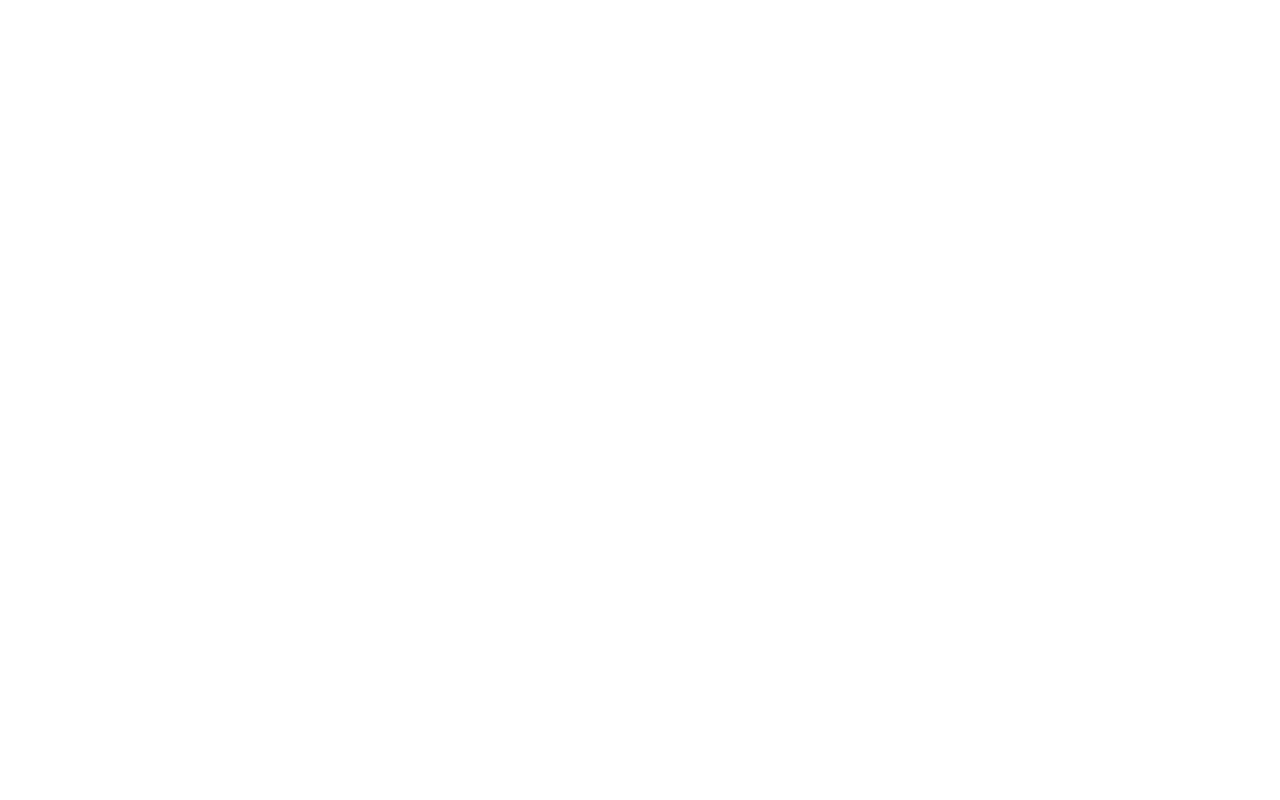
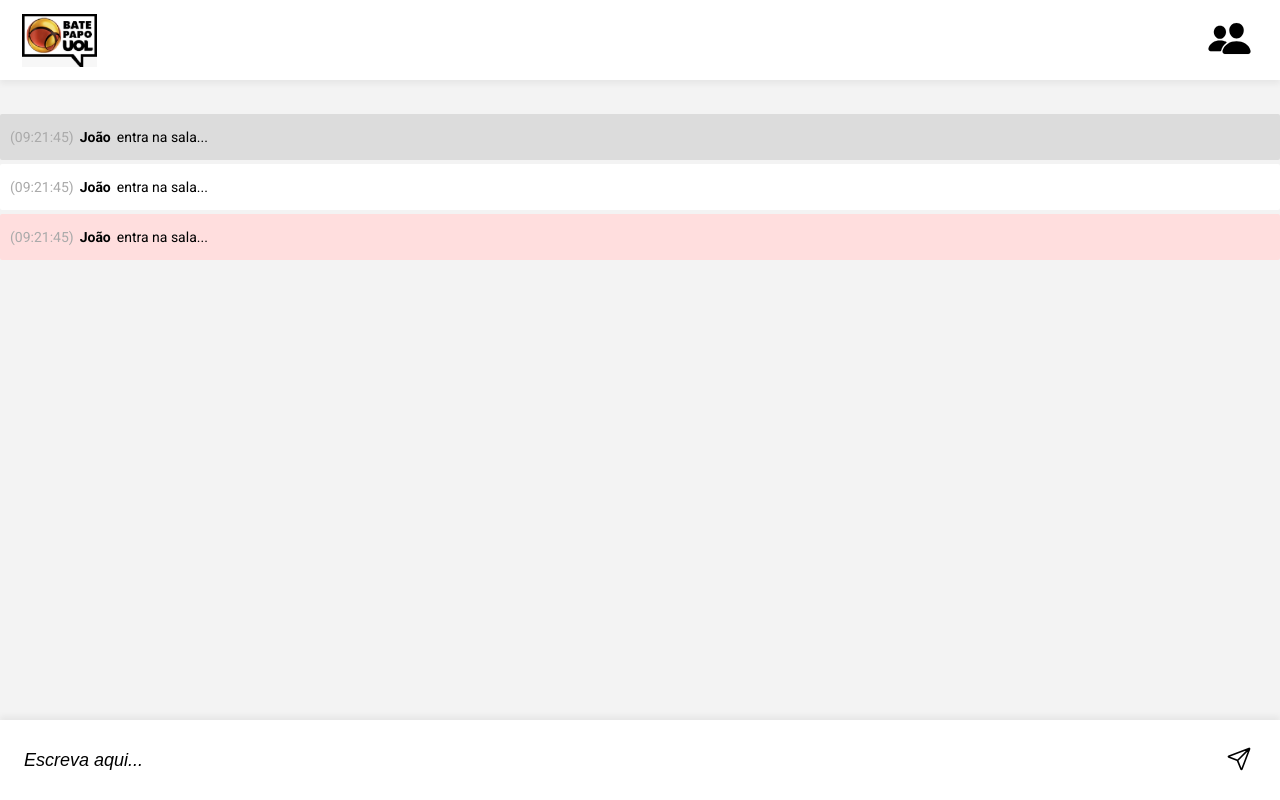
Before and after one commit to thalesAlves758/bate-papo-uol, a plain HTML site: page index.html in a window 1280 px wide. Drawn offline with nearby package versions, Linux system fonts and the light colour scheme.

Commit message:
Cria layout essencial do projeto

```diff
--- a/css/style.css
+++ b/css/style.css
@@ -0,0 +1,112 @@
+@import url('https://fonts.googleapis.com/css2?family=Roboto:ital,wght@0,100;0,300;0,400;0,500;0,700;0,900;1,100;1,300;1,400;1,500;1,700;1,900&display=swap');
+
+body {
+    font-family: 'Roboto', sans-serif;
+    background-color: #F3F3F3;
+}
+
+.bar {
+    position: fixed;
+    width: 100%;
+    z-index: 1;
+    display: flex;
+    justify-content: space-between;
+    align-items: center;
+    background-color: #FFFFFF;
+    height: 80px;
+    padding: 22px;
+}
+
+.bar button {
+    background-color: inherit;
+    border: none;
+    outline: none;
+}
+
+.bar button:hover {
+    cursor: pointer;
+}
+
+.top-bar {
+    left: 0;
+    top: 0;
+    box-shadow: 0px 4px 6px rgba(0, 0, 0, 0.05);
+}
+
+.top-bar img {
+    width: 75px;
+    height: 53px;
+}
+
+.top-bar button ion-icon {
+    width: 45px;
+    height: 45px;
+}
+
+.bottom-bar {
+    left: 0;
+    bottom: 0;
+    box-shadow: 0px -4px 6px rgba(0, 0, 0, 0.05);
+}
+
+.bottom-bar input {
+    width: 100%;
+    margin-right: 20px;
+    outline: none;
+    border: none;
+    background-color: inherit;
+    height: 30px;
+    font-size: 18px;
+    color: #000000;
+}
+
+.bottom-bar input::placeholder {
+    font-style: italic;
+    color: #000000;
+}
+
+.bottom-bar button ion-icon {
+    width: 26px;
+    height: 26px;
+}
+
+.messages-container {
+    margin-top: 114px;
+    margin-bottom: 90px;
+    width: 100%;
+}
+
+.message {
+    border-radius: 2px;
+    padding: 10px;
+    min-height: 40px;
+    display: flex;
+    align-items: center;
+    width: 100%;
+    font-size: 14px;
+}
+
+.message:not(:first-child) {
+    margin-top: 4px;
+}
+
+.message.normal-message {
+    background-color: #FFFFFF;
+}
+
+.message.status-message {
+    background-color: #DCDCDC;
+}
+
+.message.reserved-message {
+    background-color: #FFDEDE;
+}
+
+.message .hour {
+    color: #AAAAAA;
+}
+
+.message .username {
+    font-weight: bold;
+    margin: 6px;
+}
--- a/index.html
+++ b/index.html
@@ -14,6 +14,43 @@
 </head>
 <body>
 
+    <div class="bar top-bar">
+        <img src="images/bate-papo-uol.jpg" alt="Bate-papo UOL">
+
+        <button>
+            <ion-icon name="people"></ion-icon>
+        </button>
+    </div>
+
+    <div class="messages-container">
+        <div class="message status-message">
+            <span class="hour">(09:21:45)</span>
+            <span class="username">João</span>
+            entra na sala...
+        </div>
+        <div class="message normal-message">
+            <span class="hour">(09:21:45)</span>
+            <span class="username">João</span>
+            entra na sala...
+        </div>
+        <div class="message reserved-message">
+            <span class="hour">(09:21:45)</span>
+            <span class="username">João</span>
+            entra na sala...
+        </div>
+    </div>
+
+    <div class="bar bottom-bar">
+        <input type="text" placeholder="Escreva aqui...">
+
+        <button>
+            <ion-icon name="paper-plane-outline"></ion-icon>
+        </button>
+    </div>
+
+    <script type="module" src="https://unpkg.com/ionicons@5.5.2/dist/ionicons/ionicons.esm.js"></script>
+    <script nomodule src="https://unpkg.com/ionicons@5.5.2/dist/ionicons/ionicons.js"></script>
+
     <script src="js/script.js"></script>
 </body>
 </html>
```
Also changed, not shown: images/bate-papo-uol.jpg (added).
